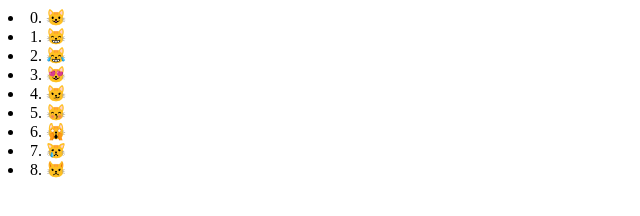
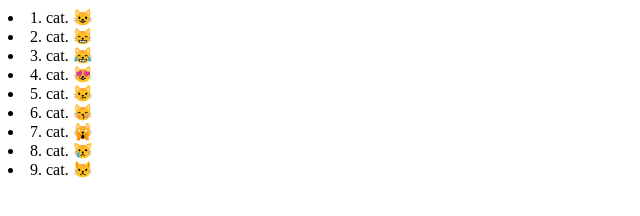
Before and after one commit to html-component/html-component.github.io, a plain HTML site: page example/map.html in a window 1280 px wide. Shown: the whole page, without its empty margins (0-640 px from the left). Drawn offline with Linux system fonts and the light colour scheme.

Commit message:
Update map.html

```diff
--- a/example/map.html
+++ b/example/map.html
@@ -9,8 +9,12 @@
     <title>Example</title>
   </head>
   <body>
+    <c-template c:name="cat-profile" c:props="index cat">
+      <li>{{Number(index)+1}}. {{`cat. ${cat}`}}</li>
+    </c-template>
+
     <c-each id="cats" c:return-v="cat" c:return-i="i">
-      <li>{{i}}. {{cat}}</li>
+      <cat-profile props:index="{{i}}" props:cat="{{cat}}"></cat-profile>
     </c-each>
 
     <script>
```
